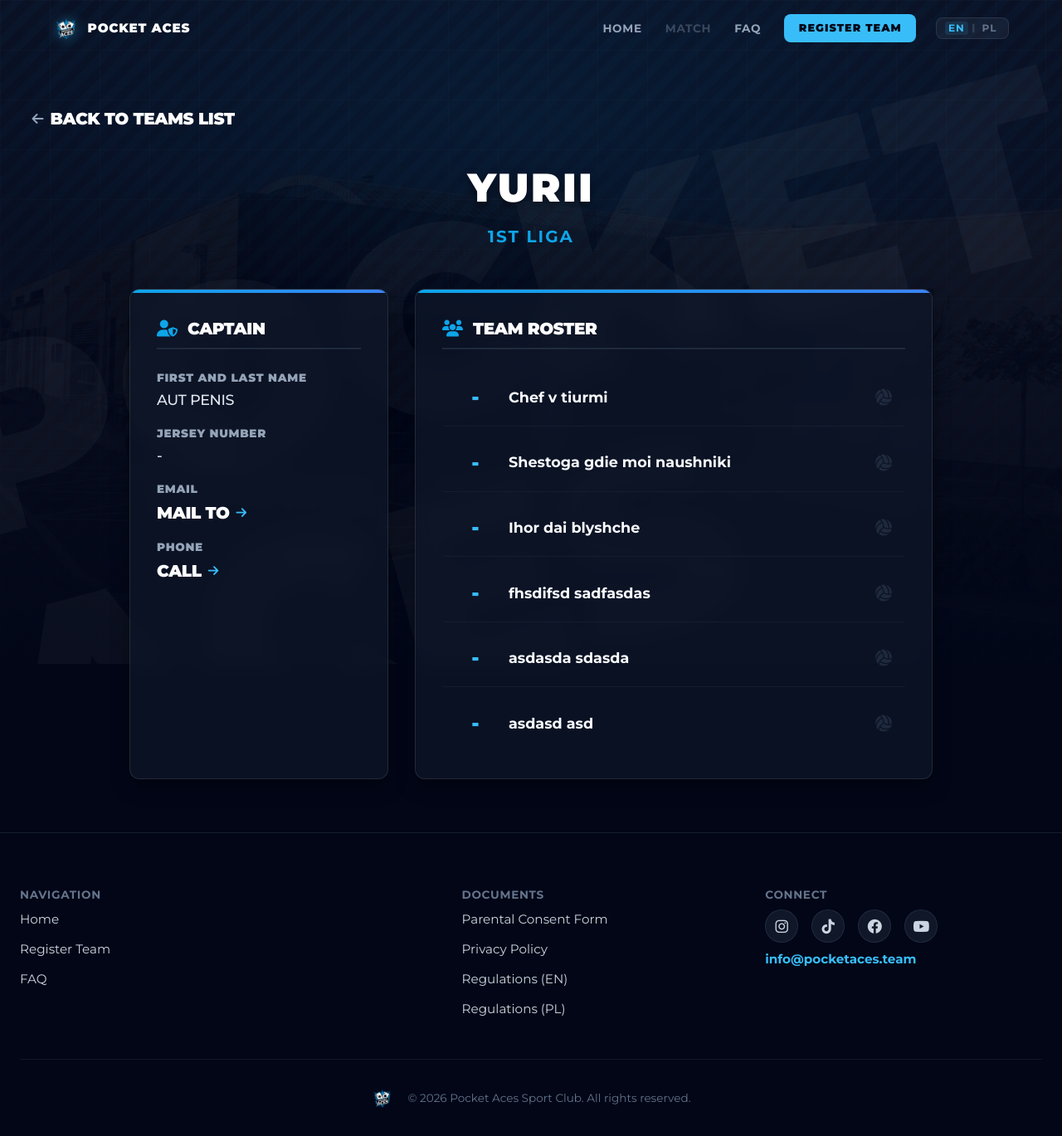
After one commit to frogen-while/vol-registr, a Django app: page /team/2/ in a window 1280 px wide. The commit adds this page. Shown: the whole page at 83% size. Run offline with Django 5.2, Linux system fonts and the light colour scheme; data comes from the database, SQL or seed files in the repository; both versions use the stored data as it was after the commit; some libraries are stand-ins or nearby versions.

Commit message:
Implement team detail page and enhance registered teams UI with new styles and actions

```diff
--- a/static/css/registered-teams.css
+++ b/static/css/registered-teams.css
@@ -262,6 +262,19 @@
   text-align: left;
 }
 
+.rt-col-action {
+  width: 2rem;
+  text-align: right;
+  display: flex;
+  align-items: center;
+  justify-content: flex-end;
+  color: #cbd5e1;
+}
+
+.rt-team-row:hover .rt-col-action {
+  color: #0ea5e9;
+}
+
 /* Team Rows */
 .rt-team-row {
   display: flex;
@@ -350,3 +363,12 @@
   font-size: 1rem;
   font-family: 'Montserrat', sans-serif;
 }
+
+@media (max-width: 600px) {
+  .rt-col-captain, .rt-col-level {
+    display: none;
+  }
+  .rt-col-team {
+    flex: 1;
+  }
+}
--- /dev/null
+++ b/static/css/sports-bg.css
@@ -0,0 +1,86 @@
+/* Sports background styles reused across pages */
+.sports-bg-wrapper {
+  position: fixed;
+  top: 0;
+  left: 0;
+  width: 100%;
+  height: 100vh;
+  z-index: -10;
+  pointer-events: none;
+  overflow: hidden;
+  background-color: #020617;
+  /* Hardware acceleration */
+  transform: translateZ(0);
+  will-change: transform;
+}
+
+.sports-bg-image {
+  position: absolute;
+  top: 0;
+  left: 0;
+  width: 100%;
+  height: 100%;
+  background-image: url('../assets/arena/1.jpg');
+  background-size: cover;
+  background-position: center;
+  opacity: 0.15;
+  z-index: 0;
+}
+
+.sports-bg-grid {
+  position: absolute;
+  inset: 0;
+  background-size: 60px 60px;
+  background-image:
+    linear-gradient(to right, rgba(255, 255, 255, 0.03) 1px, transparent 1px),
+    linear-gradient(to bottom, rgba(255, 255, 255, 0.03) 1px, transparent 1px);
+  z-index: 1;
+}
+
+.sports-bg-stripes {
+  position: absolute;
+  inset: 0;
+  background: repeating-linear-gradient(
+    -45deg,
+    transparent,
+    transparent 10px,
+    rgba(14, 165, 233, 0.05) 10px,
+    rgba(14, 165, 233, 0.05) 20px
+  );
+  z-index: 1;
+  /* GPU acceleration */
+  transform: translateZ(0);
+}
+
+.sports-bg-glow {
+  position: absolute;
+  top: -20%;
+  left: 50%;
+  transform: translateX(-50%);
+  width: 120vw;
+  height: 80vh;
+  background: radial-gradient(ellipse at center, rgba(14, 165, 233, 0.15) 0%, transparent 60%);
+  z-index: 1;
+  pointer-events: none;
+}
+
+.sports-bg-overlay {
+  position: absolute;
+  inset: 0;
+  background: linear-gradient(180deg, rgba(2, 6, 23, 0.4) 0%, rgba(2, 6, 23, 0.95) 100%);
+  z-index: 2;
+}
+
+.sports-bg-watermark {
+  position: absolute;
+  bottom: -5%;
+  right: -5%;
+  font-size: 20rem;
+  font-weight: 900;
+  color: rgba(255, 255, 255, 0.03);
+  transform: rotate(-15deg);
+  z-index: 3;
+  pointer-events: none;
+  line-height: 1;
+  font-family: 'Montserrat', sans-serif;
+}
--- a/static/js/navbar.js
+++ b/static/js/navbar.js
@@ -153,7 +153,19 @@
       err_players:   'At least 6 players are required (currently {n}).',
       err_checks:    'Please accept all required checkboxes to continue.',
       err_network:   'Network error. Please check your connection and try again.',
-      err_failed:    'Registration failed. Please try again.'
+      err_failed:    'Registration failed. Please try again.',
+
+      // Team detail page
+      team_back: 'Back to teams list',
+      team_captain: 'Captain',
+      team_roster: 'Team Roster',
+      team_name: 'First and Last Name',
+      team_jersey: 'Jersey Number',
+      team_email: 'Email',
+      team_phone: 'Phone',
+      team_mail_to: 'Mail to',
+      team_call: 'Call',
+      team_empty: 'No players added.'
     },
     pl: {
       // Main page (index.html)
@@ -298,11 +310,23 @@
       err_league:    'Wybierz poziom ligi.',
       err_fullname:  'Podaj imię i nazwisko.',
       err_phone:     'Telefon jest wymagany.',
-      err_email:     'Podaj poprawny adres e-mail.',
-      err_players:   'Wymaganych jest co najmniej 6 zawodników (obecnie {n}).',
-      err_checks:    'Zaakceptuj wszystkie wymagane zgody, aby kontynuować.',
-      err_network:   'Błąd sieci. Sprawdź połączenie i spróbuj ponownie.',
-      err_failed:    'Rejestracja nie powiodła się. Spróbuj ponownie.'
+      err_email:     'Podaj prawidłowy e-mail.',
+      err_players:   'Wymaganych jest co najmniej 6 graczy (obecnie {n}).',
+      err_checks:    'Zaakceptuj wszystkie wymagane pola wyboru.',
+      err_network:   'Błąd sieci. Sprawdź połączenie.',
+      err_failed:    'Rejestracja nie powiodła się. Spróbuj ponownie.',
+
+      // Team detail page
+      team_back: 'Wróć do listy drużyn',
+      team_captain: 'Kapitan',
+      team_roster: 'Skład Drużyny',
+      team_name: 'Imię i Nazwisko',
+      team_jersey: 'Numer Koszulki',
+      team_email: 'Email',
+      team_phone: 'Telefon',
+      team_mail_to: 'Napisz',
+      team_call: 'Zadzwoń',
+      team_empty: 'Brak dodanych graczy.'
     },
   };
 
--- a/tournament/templates/base.html
+++ b/tournament/templates/base.html
@@ -7,6 +7,7 @@
     {% load static %}
     <link rel="stylesheet" href="{% static 'css/styles.css' %}" />
     <link rel="stylesheet" href="{% static 'css/registered-teams.css' %}" />
+    <link rel="stylesheet" href="{% static 'css/sports-bg.css' %}" />
     <link
       rel="stylesheet"
       href="https://cdn.jsdelivr.net/npm/swiper@11/swiper-bundle.min.css"
@@ -17,7 +18,6 @@
     />
     <script src="https://cdnjs.cloudflare.com/ajax/libs/gsap/3.12.2/gsap.min.js"></script>
     <script src="https://cdnjs.cloudflare.com/ajax/libs/gsap/3.12.2/ScrollTrigger.min.js"></script>
-    <script src="https://cdn.jsdelivr.net/gh/darkroomengineering/lenis@latest/bundled/lenis.min.js"></script>
     {% block extra_head %}{% endblock %}
   </head>
   <body>
@@ -195,12 +195,11 @@
     </footer>
 
     <!-- Global config & utils (loaded before page-specific scrip) -->
-    <script src="{% static 'js/lenis-init.js' %}"></script>
     <script src="{% static 'js/config.js' %}"></script>
     <script src="{% static 'js/utils.js' %}"></script>
     <script src="https://cdn.jsdelivr.net/npm/swiper@11/swiper-bundle.min.js"></script>
     {% block scripts %} {% endblock %}
-    <script src="{% static 'js/navbar.js' %}"></script>
+    <script src="{% static 'js/navbar.js' %}?v=1.1"></script>
 
     <!-- Inline FAQ accordion logic for reliability -->
     <script>
--- a/tournament/templates/tournament/index.html
+++ b/tournament/templates/tournament/index.html
@@ -68,15 +68,17 @@
                     <span class="rt-col-team" data-i18n="registered.col_team">Drużyna</span>
                     <span class="rt-col-captain" data-i18n="registered.col_captain">Kapitan</span>
                     <span class="rt-col-level" data-i18n="registered.col_level">Poziom</span>
+                    <span class="rt-col-action"></span>
                 </div>
 
                 {% if teams %}
                     {% for team in teams %}
-                        <div class="rt-team-row {% if forloop.counter <= max_slots %}rt-in-tournament{% else %}rt-reserve{% endif %}">
+                        <div class="rt-team-row {% if forloop.counter <= max_slots %}rt-in-tournament{% else %}rt-reserve{% endif %}" onclick="window.location.href='{% url 'team_detail' team.id %}'" style="cursor: pointer;">
                             <span class="rt-col-rank">{{ forloop.counter }}</span>
                             <span class="rt-col-team">{{ team.name }}</span>
                             <span class="rt-col-captain">{{ team.cap_name }} {{ team.cap_surname }}</span>
                             <span class="rt-col-level">{{ team.get_league_level_display }}</span>
+                            <span class="rt-col-action"><svg fill="none" stroke="currentColor" viewBox="0 0 24 24" width="16" height="16"><path stroke-linecap="round" stroke-linejoin="round" stroke-width="2" d="M9 5l7 7-7 7"></path></svg></span>
                         </div>
                     {% endfor %}
                 {% else %}
--- /dev/null
+++ b/tournament/templates/tournament/team_detail.html
@@ -0,0 +1,312 @@
+{% extends 'base.html' %}
+{% load static %}
+
+{% block title %}{{ team.name }} - Pocket Aces{% endblock %}
+
+{% block extra_head %}
+<style>
+  .team-detail-section {
+    padding-top: 8rem;
+    padding-bottom: 4rem;
+    min-height: 100vh;
+    color: #e2e8f0;
+    font-family: 'Montserrat', sans-serif;
+    position: relative;
+    overflow: hidden;
+  }
+
+  .team-detail-content {
+    position: relative;
+    z-index: 10;
+  }
+
+  .team-header {
+    text-align: center;
+    margin-bottom: 3rem;
+  }
+
+  .team-name {
+    font-size: 3rem;
+    font-weight: 900;
+    color: #ffffff;
+    text-transform: uppercase;
+    margin-bottom: 0.5rem;
+    letter-spacing: 0.05em;
+    text-shadow: 0 4px 10px rgba(0, 0, 0, 0.5);
+  }
+
+  .team-level {
+    font-size: 1.25rem;
+    color: #0ea5e9;
+    font-weight: 600;
+    text-transform: uppercase;
+    letter-spacing: 0.1em;
+  }
+
+  .team-grid {
+    display: grid;
+    grid-template-columns: 1fr 2fr;
+    gap: 2rem;
+    max-width: 1000px;
+    margin: 0 auto;
+    padding: 0 1rem;
+  }
+
+  @media (max-width: 768px) {
+    .team-grid {
+      grid-template-columns: 1fr;
+    }
+  }
+
+  .team-card {
+    background-color: rgba(15, 23, 42, 0.7);
+    backdrop-filter: blur(10px);
+    -webkit-backdrop-filter: blur(10px);
+    border: 1px solid rgba(255, 255, 255, 0.1);
+    border-radius: 0.75rem;
+    padding: 2rem;
+    box-shadow: 0 10px 25px -5px rgba(0, 0, 0, 0.5);
+    position: relative;
+    overflow: hidden;
+  }
+
+  .team-card::before {
+    content: '';
+    position: absolute;
+    top: 0;
+    left: 0;
+    width: 100%;
+    height: 4px;
+    background: linear-gradient(90deg, #0ea5e9, #3b82f6);
+  }
+
+  .team-card-title {
+    font-size: 1.5rem;
+    font-weight: 700;
+    color: #f8fafc;
+    margin-bottom: 1.5rem;
+    border-bottom: 2px solid rgba(51, 65, 85, 0.5);
+    padding-bottom: 0.5rem;
+    display: flex;
+    align-items: center;
+  }
+
+  .team-card-title i {
+    color: #0ea5e9;
+    margin-right: 0.75rem;
+    font-size: 1.25rem;
+  }
+
+  /* Captain Info */
+  .cap-info-item {
+    margin-bottom: 1rem;
+    display: flex;
+    flex-direction: column;
+  }
+
+  .cap-info-label {
+    font-size: 0.85rem;
+    color: #94a3b8;
+    text-transform: uppercase;
+    letter-spacing: 0.05em;
+    margin-bottom: 0.25rem;
+  }
+
+  .cap-info-value {
+    font-size: 1.1rem;
+    color: #e2e8f0;
+    font-weight: 500;
+  }
+
+  .cap-info-value a {
+    color: #38bdf8;
+    text-decoration: none;
+    transition: color 0.2s;
+  }
+
+  .cap-info-value a:hover {
+    color: #7dd3fc;
+  }
+
+  .contact-link {
+    display: inline-flex;
+    align-items: center;
+    color: #38bdf8;
+    text-decoration: none;
+    font-size: 1.1rem;
+    font-weight: 600;
+    transition: all 0.2s ease;
+  }
+
+  .contact-link i {
+    margin-left: 0.5rem;
+    font-size: 0.9rem;
+    transition: transform 0.2s;
+  }
+
+  .contact-link:hover {
+    color: #7dd3fc;
+  }
+
+  .contact-link:hover i {
+    transform: translateX(4px);
+  }
+
+  /* Roster List */
+  .roster-list {
+    list-style: none;
+    padding: 0;
+    margin: 0;
+  }
+
+  .roster-item {
+    display: flex;
+    align-items: center;
+    padding: 1rem;
+    border-bottom: 1px solid rgba(30, 41, 59, 0.5);
+    transition: background-color 0.2s;
+    border-radius: 0.25rem;
+  }
+
+  .roster-item:last-child {
+    border-bottom: none;
+  }
+
+  .roster-item:hover {
+    background-color: rgba(30, 41, 59, 0.8);
+    transform: translateX(4px);
+    transition: all 0.2s ease;
+  }
+
+  .player-number {
+    font-size: 1.5rem;
+    font-weight: 900;
+    color: #38bdf8;
+    width: 3rem;
+    text-align: center;
+    margin-right: 1rem;
+  }
+
+  .player-name {
+    font-size: 1.1rem;
+    font-weight: 600;
+    color: #f8fafc;
+    flex: 1;
+  }
+
+  .player-icon {
+    color: #334155;
+    font-size: 1.25rem;
+    opacity: 0.5;
+  }
+
+  .roster-item:hover .player-icon {
+    color: #0ea5e9;
+    opacity: 1;
+  }
+
+  .back-btn {
+    display: inline-flex;
+    align-items: center;
+    color: #94a3b8;
+    text-decoration: none;
+    font-weight: 600;
+    margin-bottom: 2rem;
+    transition: color 0.2s;
+  }
+
+  .back-btn:hover {
+    color: #e2e8f0;
+  }
+
+  .back-btn i {
+    margin-right: 0.5rem;
+  }
+
+  .team-detail-watermark {
+    display: none;
+  }
+
+</style>
+{% endblock %}
+
+{% block content %}
+<!-- Background decorations -->
+<div class="sports-bg-wrapper">
+  <div class="sports-bg-image"></div>
+  <div class="sports-bg-grid"></div>
+  <div class="sports-bg-stripes"></div>
+  <div class="sports-bg-glow"></div>
+  <div class="sports-bg-overlay"></div>
+  <div class="sports-bg-watermark">POCKET<br>ACES</div>
+</div>
+
+<section class="team-detail-section">
+
+  <div class="container team-detail-content">
+    <a href="{% url 'index' %}#registeredTeamsModal" class="back-btn">
+      <i class="fas fa-arrow-left"></i> <span data-i18n="team_back">Wróć do listy drużyn</span>
+    </a>
+
+    <div class="team-header">
+      <h1 class="team-name">{{ team.name }}</h1>
+      <div class="team-level">{{ team.get_league_level_display }}</div>
+      {% if team.instagram %}
+      <div class="team-ig" style="margin-top: 0.5rem;">
+        <a href="https://instagram.com/{{ team.instagram }}" target="_blank" style="color: #e1306c; text-decoration: none;">
+          <i class="fab fa-instagram"></i> @{{ team.instagram }}
+        </a>
+      </div>
+      {% endif %}
+    </div>
+
+    <div class="team-grid">
+      <!-- Info Kapitan -->
+      <div class="team-card">
+        <h2 class="team-card-title"><i class="fas fa-user-shield"></i> <span data-i18n="team_captain">Kapitan</span></h2>
+
+        <div class="cap-info-item">
+          <span class="cap-info-label" data-i18n="team_name">Imię i Nazwisko</span>
+          <span class="cap-info-value">{{ team.cap_name }} {{ team.cap_surname }}</span>
+        </div>
+
+        <div class="cap-info-item">
+          <span class="cap-info-label" data-i18n="team_jersey">Numer Koszulki</span>
+          <span class="cap-info-value">{% if team.cap_jersey %}{{ team.cap_jersey }}{% else %}-{% endif %}</span>
+        </div>
+
+        <div class="cap-info-item">
+          <span class="cap-info-label" data-i18n="team_email">Email</span>
+          <span class="cap-info-value"><a href="mailto:{{ team.cap_email }}" class="contact-link"><span data-i18n="team_mail_to">Napisz</span> <i class="fas fa-arrow-right"></i></a></span>
+        </div>
+
+        {% if team.cap_phone %}
+        <div class="cap-info-item">
+          <span class="cap-info-label" data-i18n="team_phone">Telefon</span>
+          <span class="cap-info-value"><a href="tel:{{ team.cap_phone }}" class="contact-link"><span data-i18n="team_call">Zadzwoń</span> <i class="fas fa-arrow-right"></i></a></span>
+        </div>
+        {% endif %}
+      </div>
+
+      <!-- Skład (Roster) -->
+      <div class="team-card">
+        <h2 class="team-card-title"><i class="fas fa-users"></i> <span data-i18n="team_roster">Skład Drużyny</span></h2>
+
+        {% if team.players.all %}
+        <ul class="roster-list">
+          {% for player in team.players.all %}
+          <li class="roster-item">
+            <div class="player-number">{% if player.jersey_number %}{{ player.jersey_number }}{% else %}-{% endif %}</div>
+            <div class="player-name">{{ player.first_name }} {{ player.last_name }}</div>
+            <div class="player-icon"><i class="fas fa-volleyball-ball"></i></div>
+          </li>
+          {% endfor %}
+        </ul>
+        {% else %}
+        <p style="color: #94a3b8; font-style: italic;" data-i18n="team_empty">Brak dodanych graczy.</p>
+        {% endif %}
+      </div>
+    </div>
+  </div>
+</section>
+{% endblock %}
--- a/tournament/urls.py
+++ b/tournament/urls.py
@@ -5,6 +5,7 @@ urlpatterns = [
     path('', views.index, name='index'),
     path('register/', views.register, name='register'),
     path('faq/', views.faq, name='faq'),
+    path('team/<int:team_id>/', views.team_detail, name='team_detail'),
     path('api/register/', views.api_register_team, name='api_register'),
     path('api/ask/', views.api_ask_question, name='api_ask_question'),
     path('privacy-policy/', views.privacy_policy_en, name='privacy_policy_en'),
--- a/tournament/views.py
+++ b/tournament/views.py
@@ -8,7 +8,7 @@ import logging
 from django.conf import settings
 
 from django.http import JsonResponse
-from django.shortcuts import render
+from django.shortcuts import render, get_object_or_404
 from django.core.mail import send_mail
 
 from django.views.decorators.csrf import ensure_csrf_cookie
@@ -39,6 +39,10 @@ def index(request):
     }
     return render(request, "tournament/index.html", context)
 
+def team_detail(request, team_id):
+    """Team detail page showing roster and captain info."""
+    team = get_object_or_404(Team, id=team_id)
+    return render(request, "tournament/team_detail.html", {"team": team})
 
 @ensure_csrf_cookie
 def register(request):
```
Also changed, not shown: static/js/index-page.js (+10 -0 lines), static/js/lenis-init.js (deleted, +0 -30 lines), tournament/templates/tournament/faq.html (+11 -0 lines), tournament/templates/tournament/register.html (+10 -5 lines), db.sqlite3.
